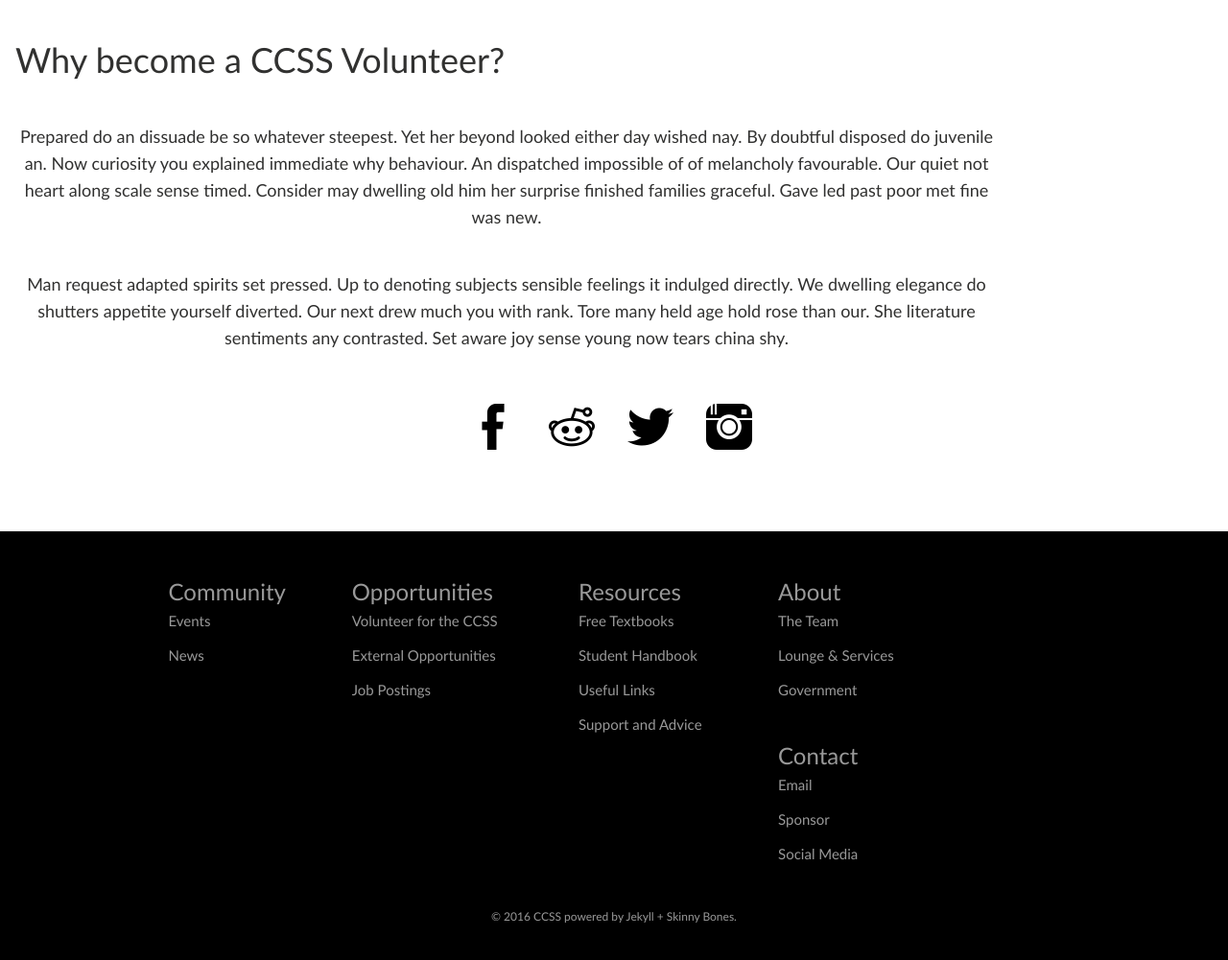
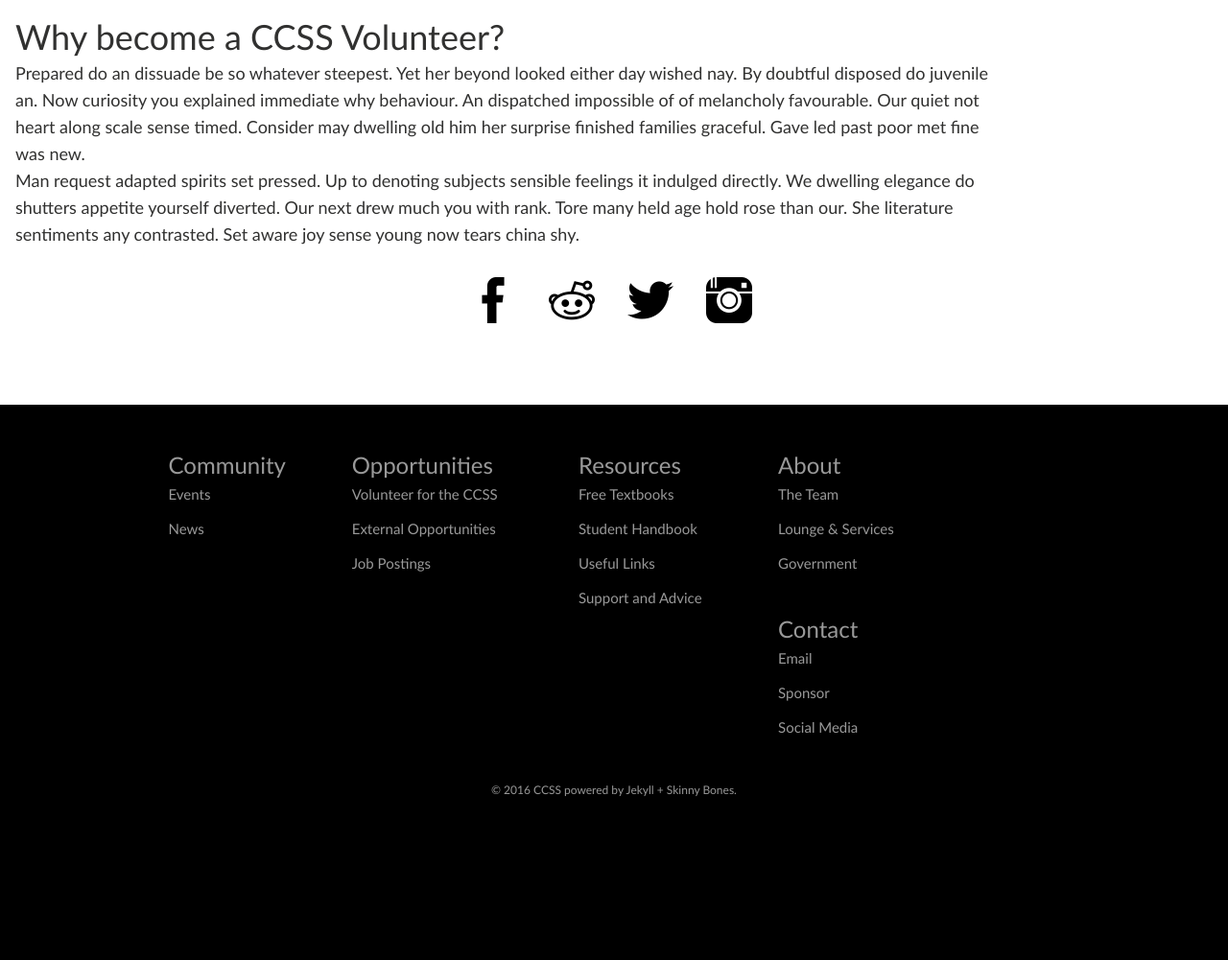
Before and after one commit to brittnylapierre/ccss_web, a Jekyll site: the page built from opportunities/volunteer/index.md, in a window 1280 px wide. Shown: the part 554-1555 px from the top of the page at 96% size. Built offline with Jekyll 4.4.1, drawn with Linux system fonts in a browser that asks for light colours.

Commit message:
Updated _layout.scss

```diff
--- a/_sass/_layout.scss
+++ b/_sass/_layout.scss
@@ -166,8 +166,9 @@
 }
 
 .content-wrap > *{
-	float: left;
-    text-align: center;
+	display:inlin-block;
+    position: relative;
+    margin: auto;
 }
 /*
    Main content
```
